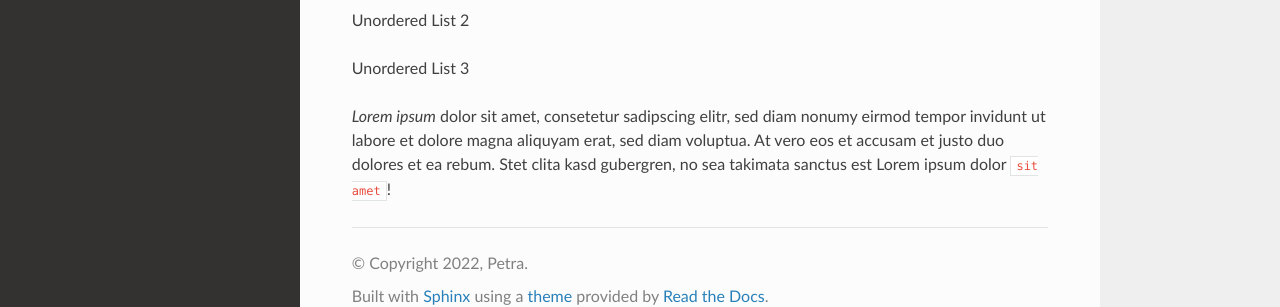
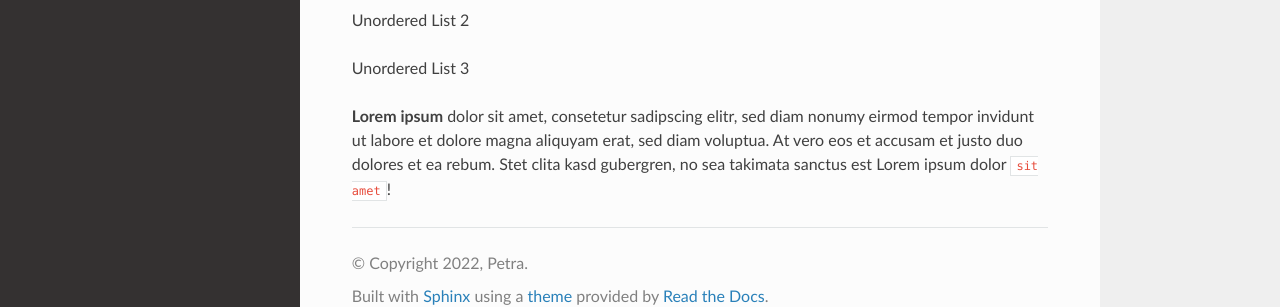
Before and after one commit to pezi77/workshop-fh-nov-22, a Sphinx documentation site: the page built from docs/source/hzirl.rst, in a window 1280 px wide. Shown: the part 258-565 px from the top of the page. Built offline with Sphinx 7.4.7 and the Read the Docs theme 2.0.0, drawn with Linux system fonts in a browser that asks for light colours.

```diff
--- a/docs/source/hzirl.rst
+++ b/docs/source/hzirl.rst
@@ -5,5 +5,5 @@ At vero eos et accusam et justo duo dolores et ea rebum. Stet clita kasd gubergr
 * Unordered List 2
 * Unordered List 3
 
-*Lorem ipsum* dolor sit amet, consetetur sadipscing elitr, sed diam nonumy eirmod tempor invidunt ut labore et dolore magna aliquyam erat, sed diam voluptua.
+**Lorem ipsum** dolor sit amet, consetetur sadipscing elitr, sed diam nonumy eirmod tempor invidunt ut labore et dolore magna aliquyam erat, sed diam voluptua.
 At vero eos et accusam et justo duo dolores et ea rebum. Stet clita kasd gubergren, no sea takimata sanctus est Lorem ipsum dolor ``sit amet``!
```
